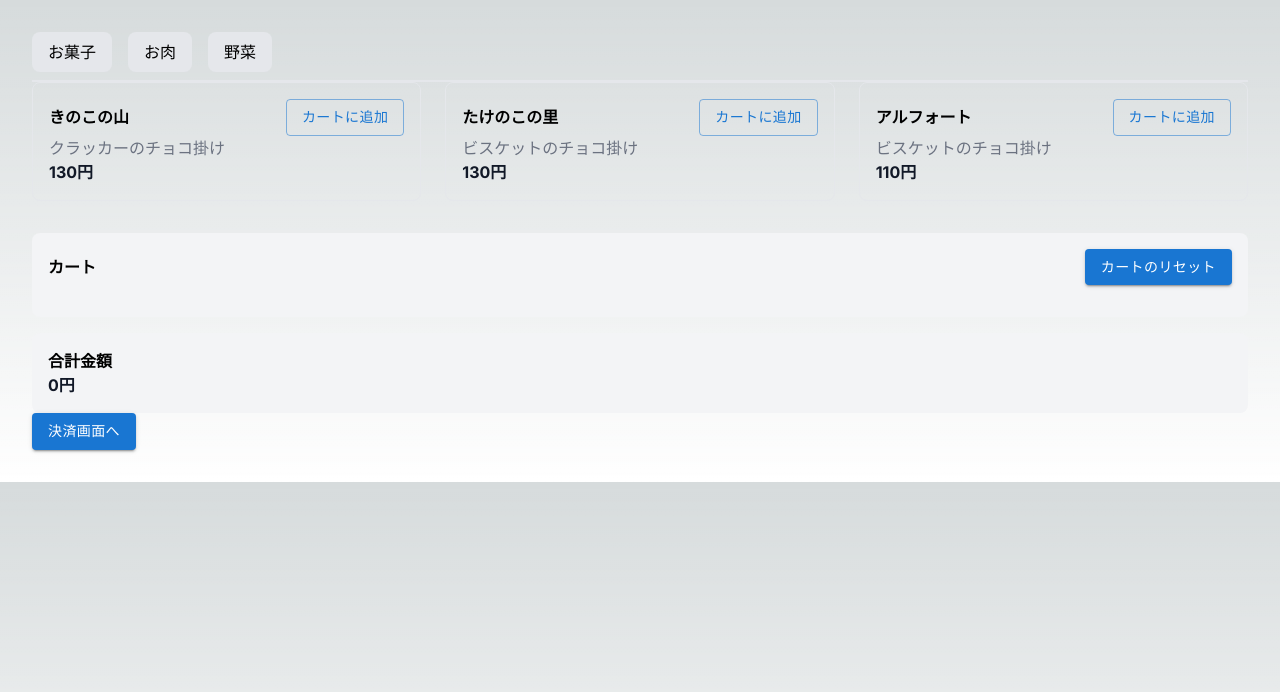
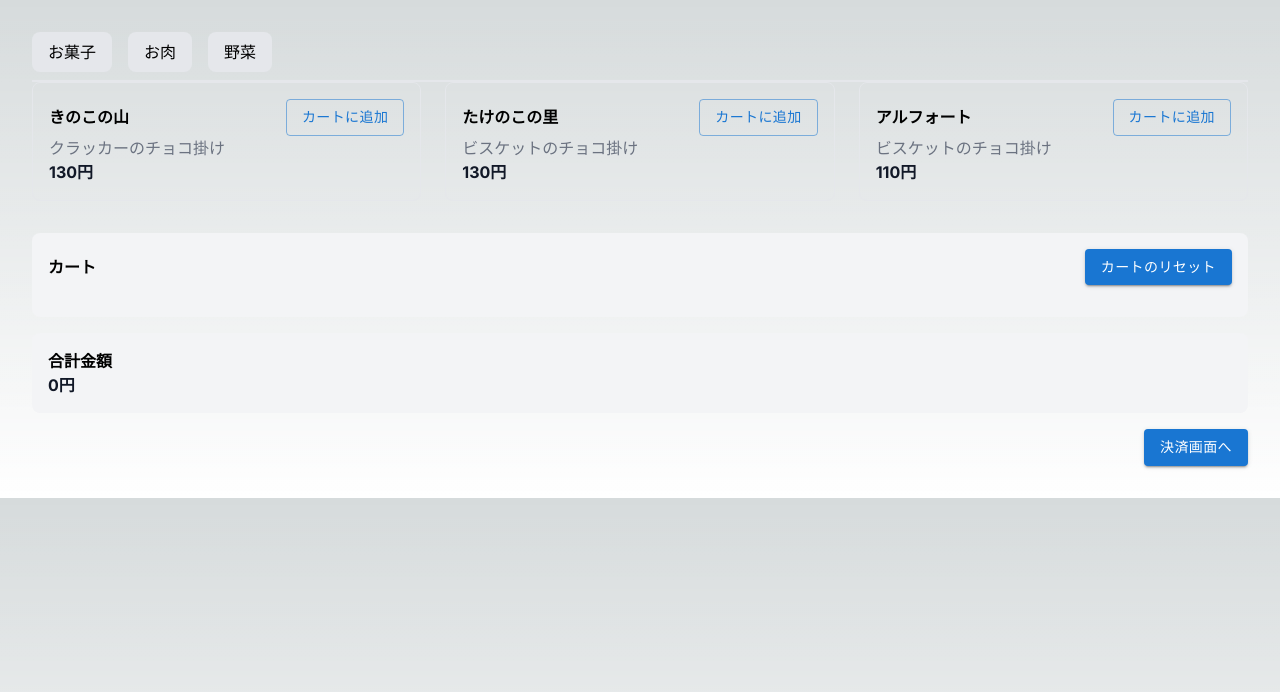
Before and after one commit to SeiyaMaruyama/self-checkout, a Next.js app: page /select in a window 1280 px wide. Shown: the top 692 px of the page. Built offline with nearby package versions, Linux system fonts and the light colour scheme.

Commit message:
ボタンの配置調整

```diff
--- a/app/select/page.tsx
+++ b/app/select/page.tsx
@@ -163,6 +163,7 @@
           <h2 className="font-semibold">合計金額</h2>
           <h3 className="font-bold text-gray-900 dark:text-white">{calculateTotal()}円</h3>
         </div>
+        <div className="mt-4 flex justify-end">
           <Link href={"/"}>
             <Button
               onClick={handleClick}
@@ -173,6 +174,7 @@
               決済画面へ
             </Button>
           </Link>
+        </div>
       </section>
     </section>
   );
```
Lines whose indentation alone changed are shown as unchanged.
